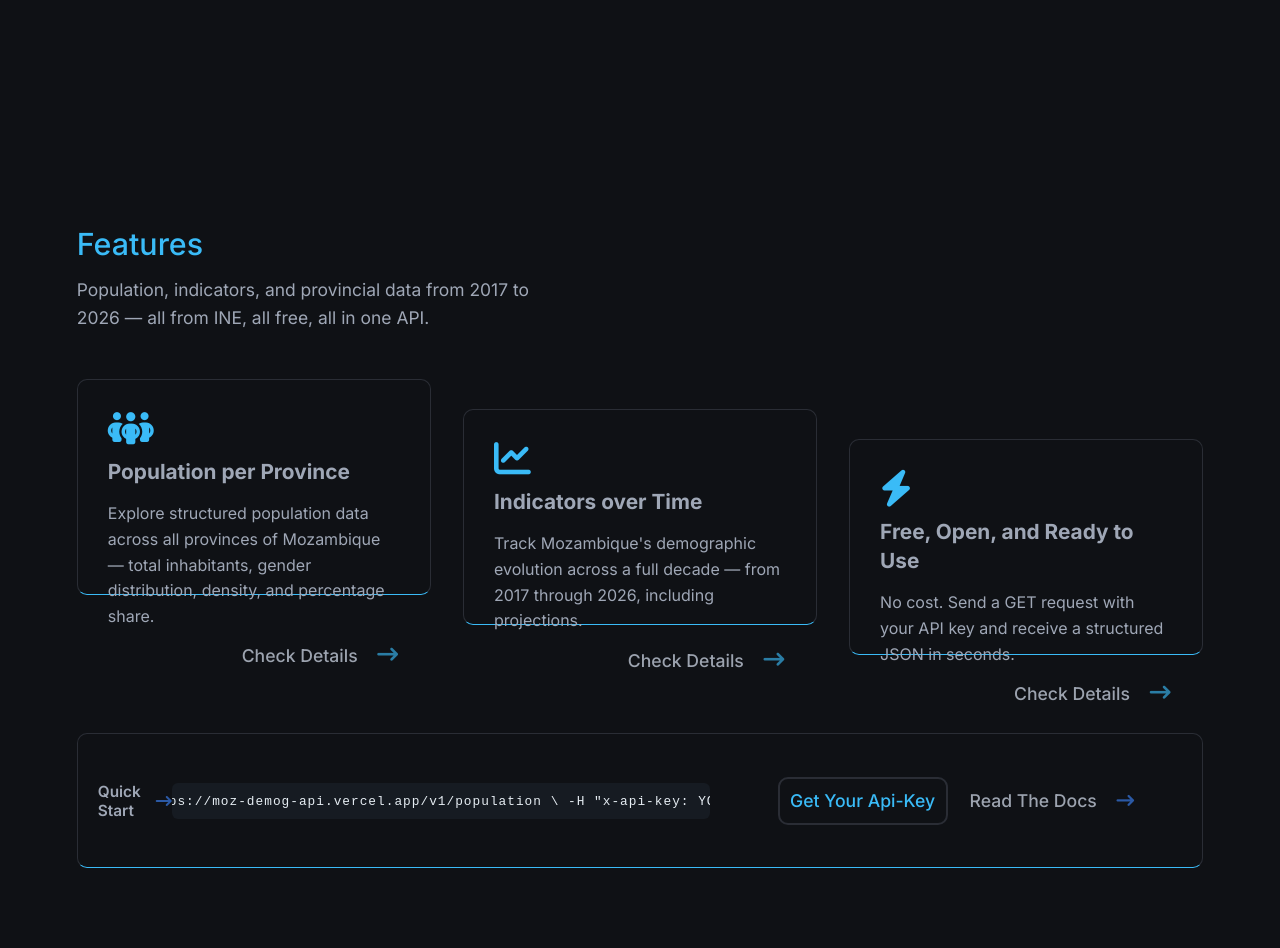
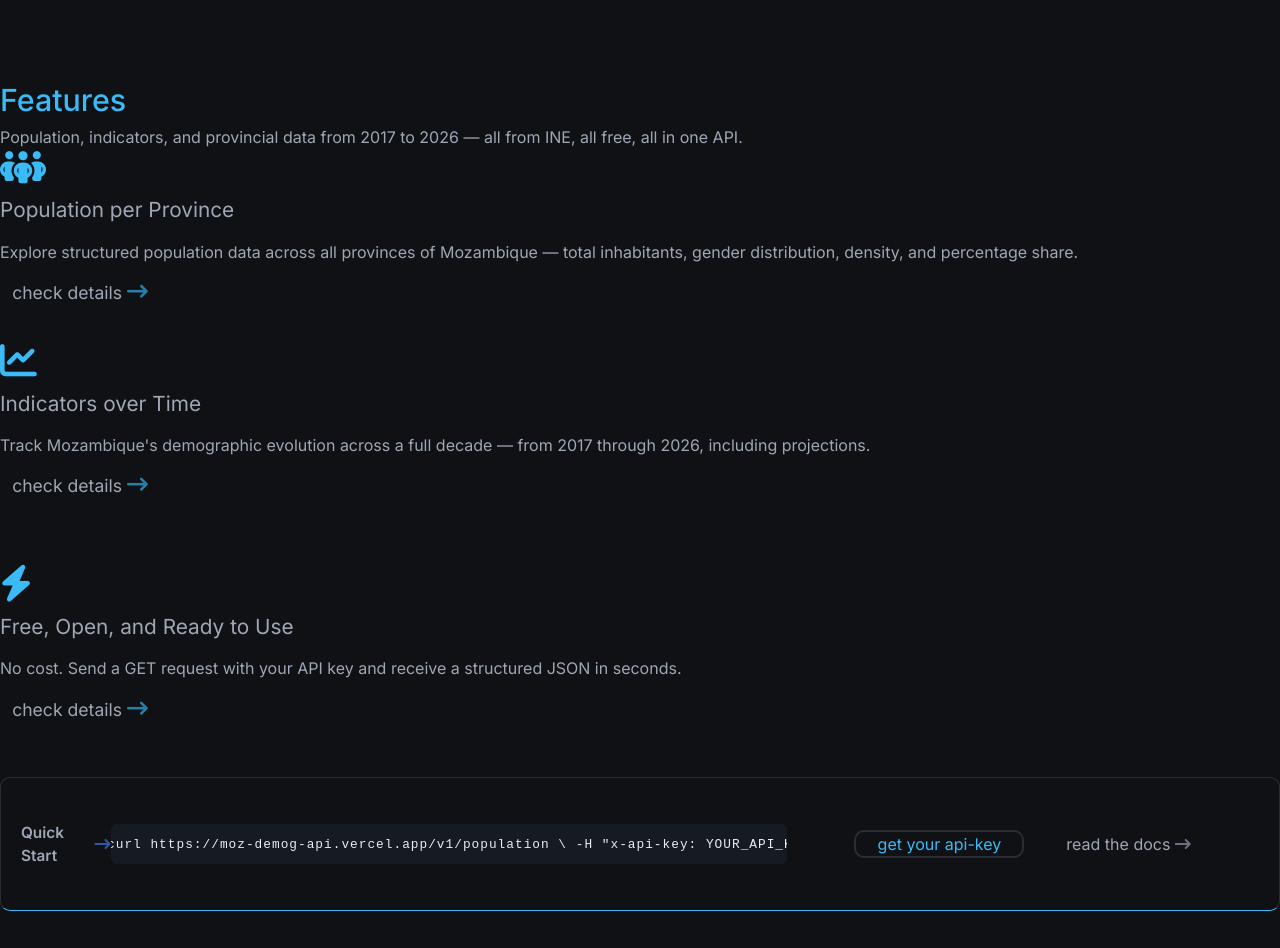
Before and after one commit to itsgaspr/api-landingpage, a React (Vite) app: page / in a window 1280 px wide. Shown: the part 740-1688 px from the top of the page. After the commit the page ends 1651 px from the top, so only its background shows below. Built offline with nearby package versions, Linux system fonts and the light colour scheme.

Commit message:
chore: configure css file for tailwind

```diff
--- a/src/index.css
+++ b/src/index.css
@@ -1,16 +1,13 @@
+@import "tailwindcss";
+
 html {
   background-color: #0F1115;
   color: #9fa7b6;
   scroll-behavior: smooth;
 }
 
-section {
-  height: 100vh;
-}
 
 * {
-  margin: 0;
-  padding: 0;
   box-sizing: border-box;
   font-family: inter;
 }
@@ -131,45 +128,7 @@ header>nav ul .sign-up:hover {
   top: 3%;
 }
 
-.hero>.hero-conteiner>.intro .buttons>.api-key-cta {
-  border-radius: 8px;
-  color: #3B82F6;
-  border: 1px solid #2A2D35;
-}
 
-.hero>.hero-conteiner>.intro .buttons>.api-key-cta:hover {
-  color: #3B82F6;
-  transition: .3s ease-in-out;
-}
-
-#docs-btn,
-.api-key-cta {
-  color: #9CA3AF;
-  justify-content: center;
-  align-items: center;
-  gap: 20%;
-  height: 3rem;
-  width: 21%;
-  background-color: transparent;
-  color: #9CA3AF;
-  font-size: 1.1rem;
-  font-weight: 500;
-  border: none;
-  cursor: pointer;
-  text-transform: capitalize;
-}
-
-#docs-btn i {
-  font-weight: 900;
-  color: #3B82F6;
-  margin-left: 15px;
-}
-
-#docs-btn:hover {
-  cursor: pointer;
-  color: #3B82F6;
-  transition: .3s ease-in-out;
-}
 
 .hero-conteiner .image {
   height: 100%;
@@ -186,63 +145,24 @@ header>nav ul .sign-up:hover {
 
 /* -------- Features section -------*/
 
-#features {
-  display: flex;
-  flex-direction: column;
-  align-items: center;
-  box-sizing: border-box;
-  gap: 30px;
-  margin: 18vh 6% 10vh;
-  height: auto
-}
-
-#features .intro-header {
+#features .intro-header,
+#usecases .intro-header {
   width: 100%;
   margin-top: 1rem;
 }
 
-#features h2 {
+#features h2,
+#usecases h2 {
   text-transform: capitalize;
   color: #3abbf7;
   line-height: 1.8;
   font-weight: 500;
 }
 
-#features .intro-header p {
-  width: 100%;
-  max-width: 480px;
-  line-height: 1.6;
-  margin-top: 7px;
-  font-size: 1.09rem;
-}
 
 #features .intro-header h2 {
   line-height: 1.6;
   font-size: 1.9rem;
-}
-
-#features .card-conteiner {
-  display: flex;
-  justify-content: space-between;
-  flex-wrap: wrap;
-  gap: 2rem;
-  width: 100%;
-  margin-top: 18px;
-}
-
-#card {
-  height: 27vh;
-  flex: 1 1 calc(33.333% - 1.34rem);
-  max-width: 540px;
-  min-width: 280px;
-  border-radius: 10px;
-  display: flex;
-  flex-direction: column;
-  justify-content: space-between;
-  padding: 30px;
-  box-sizing: border-box;
-  border: 1px solid #2A2D35;
-  border-bottom: 1px solid #3abbf7;
 }
 
 #card i {
@@ -283,7 +203,7 @@ header>nav ul .sign-up:hover {
 
 }
 
-#features>.bottom-card {
+#features .bottom-card {
   width: 100%;
   height: 8.4rem;
   /* border: 2px solid green; */
@@ -299,7 +219,7 @@ header>nav ul .sign-up:hover {
 
 }
 
-#features>.bottom-card>.q-start {
+#features .bottom-card .q-start {
   min-width: min(70%, 320px);
   width: 70%;
   /* border-right: 1px solid green; */
@@ -322,7 +242,7 @@ header>nav ul .sign-up:hover {
   color: #3B82F6;
 }
 
-#features>.bottom-card>.cta-btns {
+#features .bottom-card .cta-btns {
   min-width: min(450px, 100%);
   flex: 1 1 280px;
   display: flex;
@@ -332,7 +252,7 @@ header>nav ul .sign-up:hover {
   align-items: center;
 }
 
-#features>.bottom-card>.cta-btns>* {
+#features .bottom-card .cta-btns>* {
   min-width: min(170px, 100%);
 }
 
@@ -349,7 +269,7 @@ header>nav ul .sign-up:hover {
   transition: .3s ease-in-out;
 }
 
-#features>.bottom-card>.q-start .q-code {
+#features .bottom-card .q-start .q-code {
   background: #161b22;
   border-radius: 6px;
   color: #e6edf3;
@@ -364,7 +284,7 @@ header>nav ul .sign-up:hover {
   padding: 10px;
 }
 
-#features>.bottom-card>.q-start .q-code code {
+#features .bottom-card .q-start .q-code code {
   font-family: monospace;
   font-size: .8rem;
   letter-spacing: 1px;
```
